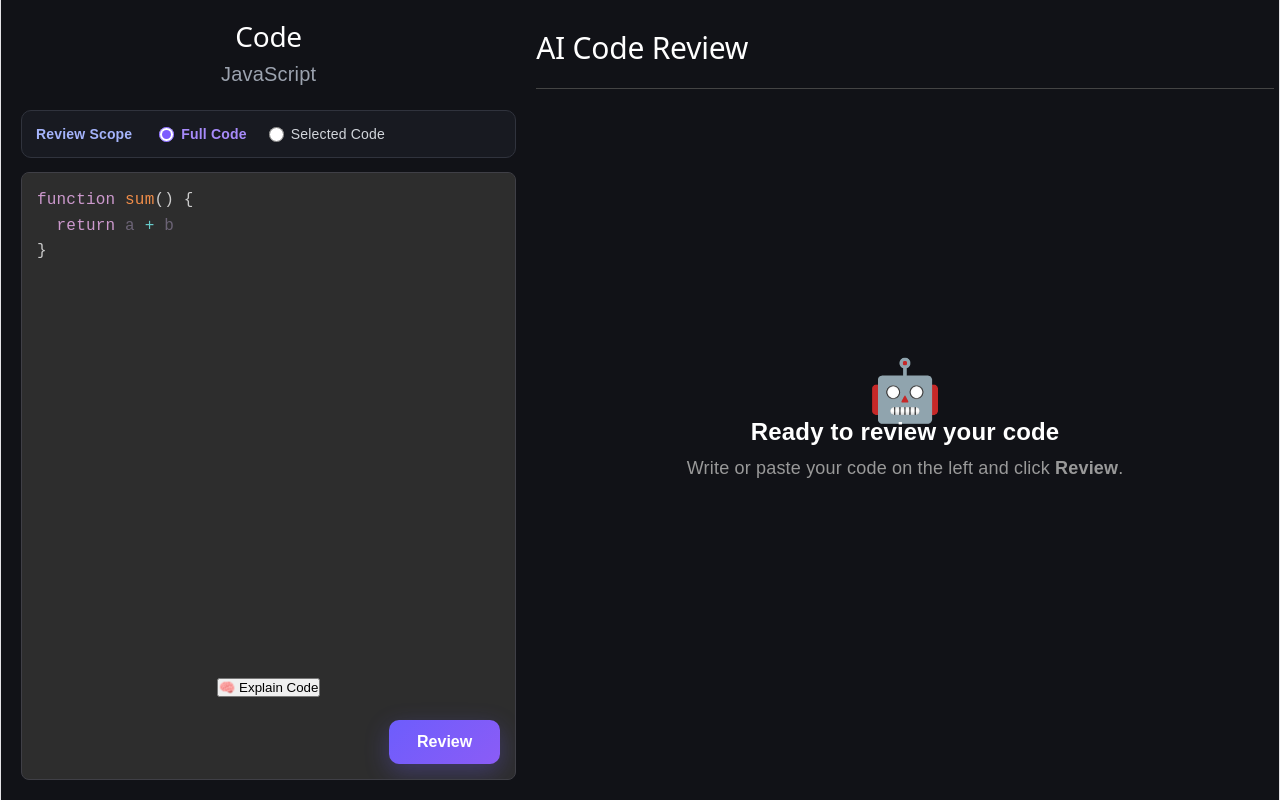
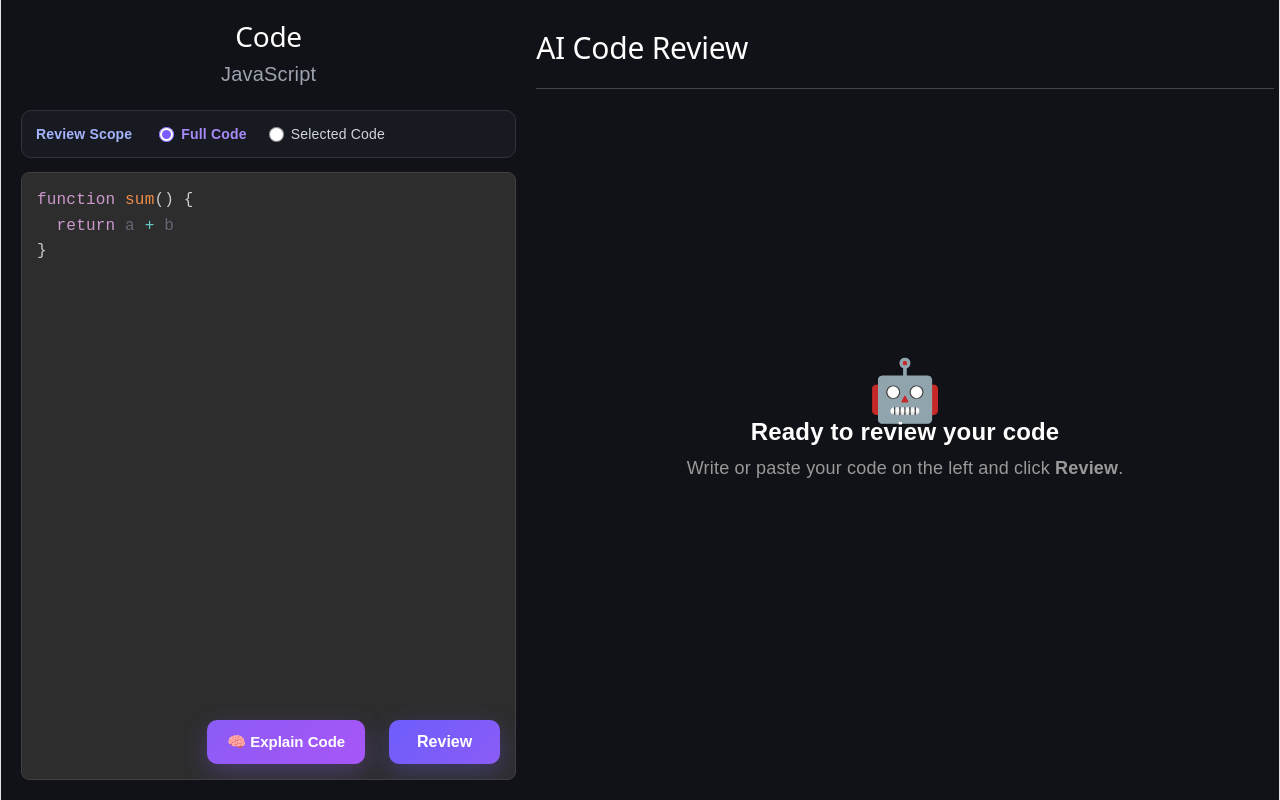
Before and after one commit to trnvra/code-reviewer, a React app in the folder Frontend/: page / in a window 1280 px wide. Built offline with nearby package versions, Linux system fonts and the light colour scheme; the HTML template or start-up script is replaced by a standard one.

Commit message:
Add Explain Code feature

```diff
--- a/Frontend/src/App.css
+++ b/Frontend/src/App.css
@@ -569,3 +569,142 @@ main.app {
     cursor: not-allowed;
     transform: none;
 }
+
+/* ============================= */
+/* EXPLAIN CODE BUTTON */
+/* ============================= */
+
+.explain-button {
+    position: absolute;
+    bottom: 15px;
+    right: 150px;
+
+    padding: 13px 20px;
+
+    border: none;
+    border-radius: 10px;
+
+    background: linear-gradient(
+        135deg,
+        #8b5cf6,
+        #a855f7
+    );
+
+    color: white;
+
+    font-size: 15px;
+    font-weight: 700;
+
+    cursor: pointer;
+
+    box-shadow:
+        0 8px 25px rgba(139, 92, 246, 0.30);
+
+    transition:
+        transform 0.2s ease,
+        box-shadow 0.2s ease,
+        opacity 0.2s ease;
+}
+
+.explain-button:hover {
+    transform: translateY(-2px);
+
+    box-shadow:
+        0 12px 30px rgba(139, 92, 246, 0.45);
+}
+
+.explain-button:active {
+    transform: translateY(0);
+}
+
+.explain-button:disabled {
+    opacity: 0.6;
+    cursor: not-allowed;
+    transform: none;
+}
+
+
+/* ============================= */
+/* CODE EXPLANATION */
+/* ============================= */
+
+.explanation-content {
+    width: 100%;
+    min-width: 0;
+    margin-bottom: 25px;
+}
+
+.explanation-content p {
+    margin-bottom: 20px;
+    color: #d5d5d5;
+    line-height: 1.8;
+    font-size: 18px;
+}
+
+.explanation-content h1,
+.explanation-content h2,
+.explanation-content h3 {
+    color: white;
+    margin-top: 25px;
+    margin-bottom: 15px;
+}
+
+.explanation-content h1 {
+    font-size: 28px;
+}
+
+.explanation-content h2 {
+    font-size: 25px;
+}
+
+.explanation-content h3 {
+    font-size: 21px;
+}
+
+.explanation-content ul,
+.explanation-content ol {
+    padding-left: 30px;
+    margin-bottom: 20px;
+}
+
+.explanation-content li {
+    margin-bottom: 10px;
+    line-height: 1.7;
+}
+
+.explanation-content pre {
+    width: 100%;
+    max-width: 100%;
+    overflow-x: auto;
+
+    padding: 15px;
+    margin: 20px 0;
+
+    border-radius: 8px;
+    background: #1e1e1e !important;
+}
+
+.explanation-content pre code {
+    font-family: "Fira Code", "Fira Mono", monospace;
+    font-size: 14px;
+    white-space: pre;
+}
+
+
+/* ============================= */
+/* MOBILE BUTTONS */
+/* ============================= */
+
+@media (max-width: 768px) {
+
+    .explain-button {
+        right: 140px;
+        padding: 12px 16px;
+        font-size: 14px;
+    }
+
+    .review-button {
+        right: 15px;
+        padding: 12px 20px;
+    }
+}
--- a/Frontend/src/App.jsx
+++ b/Frontend/src/App.jsx
@@ -237,6 +237,8 @@ function App() {
         setExplainLoading(true);
         setExplainError("");
         setExplanation("");
+        setReview("");
+        setMode("");
 
         try {
 
```
